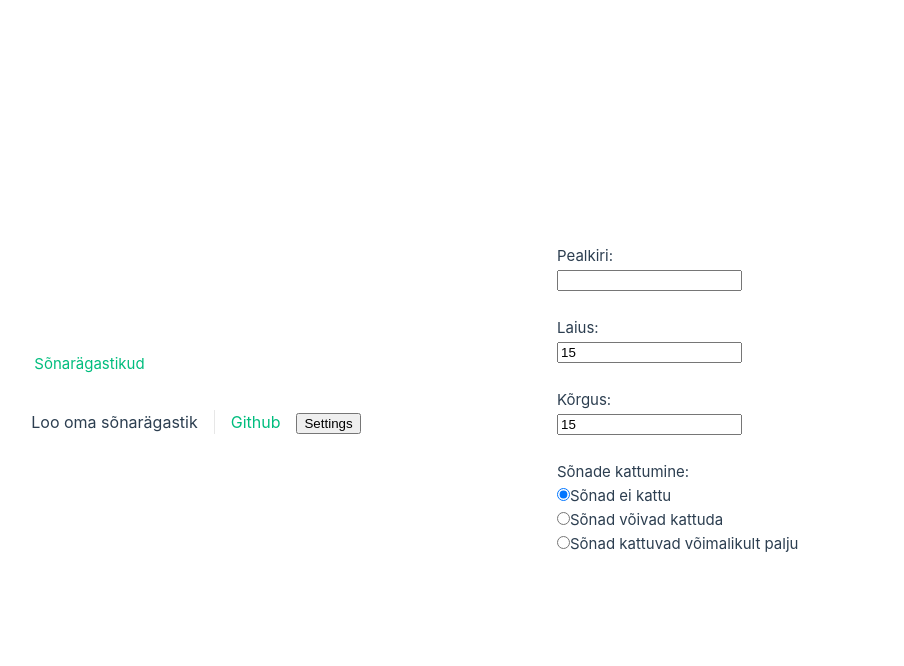
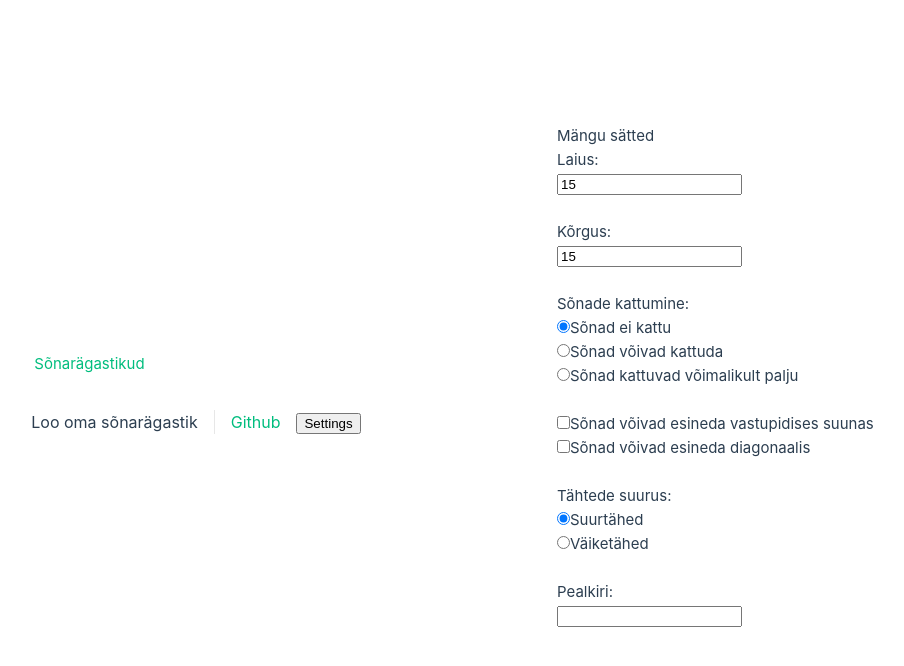
Before and after one commit to Tengyyy/word-puzzle, a Vue app in the folder frontend/: page /create in a window 1280 px wide. Shown: the top 666 px of the page, without its empty margins (83-987 px from the left). Built offline with nearby package versions, Linux system fonts and the light colour scheme.

Commit message:
Move grid settings to separate component

```diff
--- /dev/null
+++ b/frontend/src/components/GameSettings.vue
@@ -0,0 +1,38 @@
+<script setup>
+import { ref } from 'vue';
+
+const width = ref(15);
+const height = ref(15);
+const overlap = ref('no-overlap')
+
+const backwardsEnabled = ref(false);
+const diagonalsEnabled = ref(false);
+
+const casing = ref('uppercase');
+</script>
+
+<template>
+  <main>
+    <h4>Mängu sätted</h4>
+    <label for="width-input">Laius:</label><br>
+    <input type="number" id="width-input" name="width-input" v-model="width" /><br><br>
+    <label for="height-input">Kõrgus:</label><br>
+    <input type="number" id="height-input" name="height-input" v-model="height" /><br><br>
+    <label>Sõnade kattumine:</label><br>
+    <input type="radio" id="no-overlap-radio" value="no-overlap" v-model="overlap" />
+    <label for="no-overlap-radio">Sõnad ei kattu</label><br>
+    <input type="radio" id="possible-overlap-radio" value="possible-overlap" v-model="overlap" />
+    <label for="possible-overlap-radio">Sõnad võivad kattuda</label><br>
+    <input type="radio" id="force-overlap-radio" value="force-overlap" v-model="overlap" />
+    <label for="force-overlap-radio">Sõnad kattuvad võimalikult palju</label><br><br>
+    <input type="checkbox" id="backwards-enabled-checkbox" v-model="backwardsEnabled" />
+    <label for="backwards-enabled-checkbox">Sõnad võivad esineda vastupidises suunas</label><br>
+    <input type="checkbox" id="diagonals-enabled-checkbox" v-model="diagonalsEnabled" />
+    <label for="diagonals-enabled-checkbox">Sõnad võivad esineda diagonaalis</label><br><br>
+    <label>Tähtede suurus:</label><br>
+    <input type="radio" id="uppercase-radio" value="uppercase" v-model="casing" />
+    <label for="uppercase-radio">Suurtähed</label><br>
+    <input type="radio" id="lowercase-radio" value="lowercase" v-model="casing" />
+    <label for="lowercase-radio">Väiketähed</label><br><br>
+  </main>
+</template>
--- a/frontend/src/views/CreateView.vue
+++ b/frontend/src/views/CreateView.vue
@@ -1,17 +1,16 @@
 <script setup>
+import GameSettings from '@/components/GameSettings.vue';
+import GameBoard from '@/components/GameBoard.vue';
+import WordList from '@/components/WordList.vue';
 import { ref } from 'vue';
 
 const title = ref(null);
-const width = ref(15);
-const height = ref(15);
-const overlap = ref('no-overlap')
 
-const backwardsEnabled = ref(false);
-const diagonalsEnabled = ref(false);
+// should be a openable/closeable component on the top, in the middle left should be the grid, right the word list and input box,
+// bottom the button regenerate grid, and share/get code/print.
+// title input should be moved outside of the grid control component, should be below that,
+// the topic input for generation should be on top of the word list
 
-const casing = ref('upper');
-
-//TODO: move the controls/settings to a separate component
 
 //TODO: for the word list a toggle to alphabetize the word list
 //TODO: grid/board, wordlist with input to enter more words, button to regenereta grid
@@ -22,19 +21,10 @@ const casing = ref('upper');
 
 <template>
   <main>
+    <GameSettings />
     <label for="title-input">Pealkiri:</label><br>
     <input type="text" id="title-input" name="title-input" v-model="title" /><br><br>
-    <label for="width-input">Laius:</label><br>
-    <input type="number" id="width-input" name="width-input" v-model="width" /><br><br>
-    <label for="height-input">Kõrgus:</label><br>
-    <input type="number" id="height-input" name="height-input" v-model="height" /><br><br>
-    <label>Sõnade kattumine:</label><br>
-    <input type="radio" id="no-overlap-radio" value="no-overlap" v-model="overlap" />
-    <label for="no-overlap-radio">Sõnad ei kattu</label><br>
-    <input type="radio" id="possible-overlap-radio" value="possible-overlap" v-model="overlap" />
-    <label for="possible-overlap-radio">Sõnad võivad kattuda</label><br>
-    <input type="radio" id="force-overlap-radio" value="force-overlap" v-model="overlap" />
-    <label for="force-overlap-radio">Sõnad kattuvad võimalikult palju</label><br>
-
+    <GameBoard />
+    <WordList />
   </main>
 </template>
```
